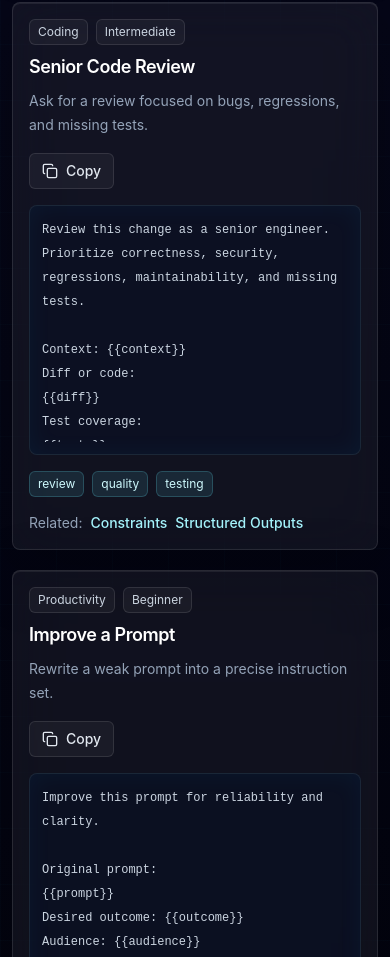
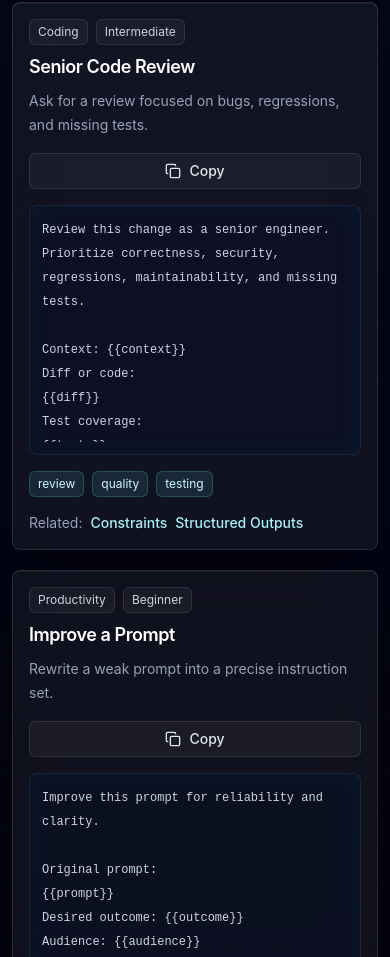
Before and after one commit to CodeByKhaleel/ContextCraft, a Next.js app: page /concepts/constraints in a window 390 px wide. Shown: the part 1310-2267 px from the top of the page. Built offline with nearby package versions, Linux system fonts and the light colour scheme.

Commit message:
Make copy button mobile friendly

```diff
--- a/components/copy-button.tsx
+++ b/components/copy-button.tsx
@@ -16,7 +16,7 @@ export function CopyButton({ value }: { value: string }) {
     <button
       type="button"
       onClick={copy}
-      className="inline-flex h-9 items-center gap-2 rounded-md border border-white/10 bg-white/[0.045] px-3 text-sm font-medium text-slate-200 transition hover:border-cyan-300/45 hover:bg-cyan-300/10 hover:text-cyan-100 focus:outline-none focus:ring-2 focus:ring-cyan-300/60"
+      className="inline-flex h-9 w-full items-center justify-center gap-2 rounded-md border border-white/10 bg-white/[0.045] px-3 text-sm font-medium text-slate-200 transition hover:border-cyan-300/45 hover:bg-cyan-300/10 hover:text-cyan-100 focus:outline-none focus:ring-2 focus:ring-cyan-300/60 sm:w-auto"
     >
       {copied ? <Check className="h-4 w-4" /> : <Copy className="h-4 w-4" />}
       {copied ? "Copied" : "Copy"}
```
